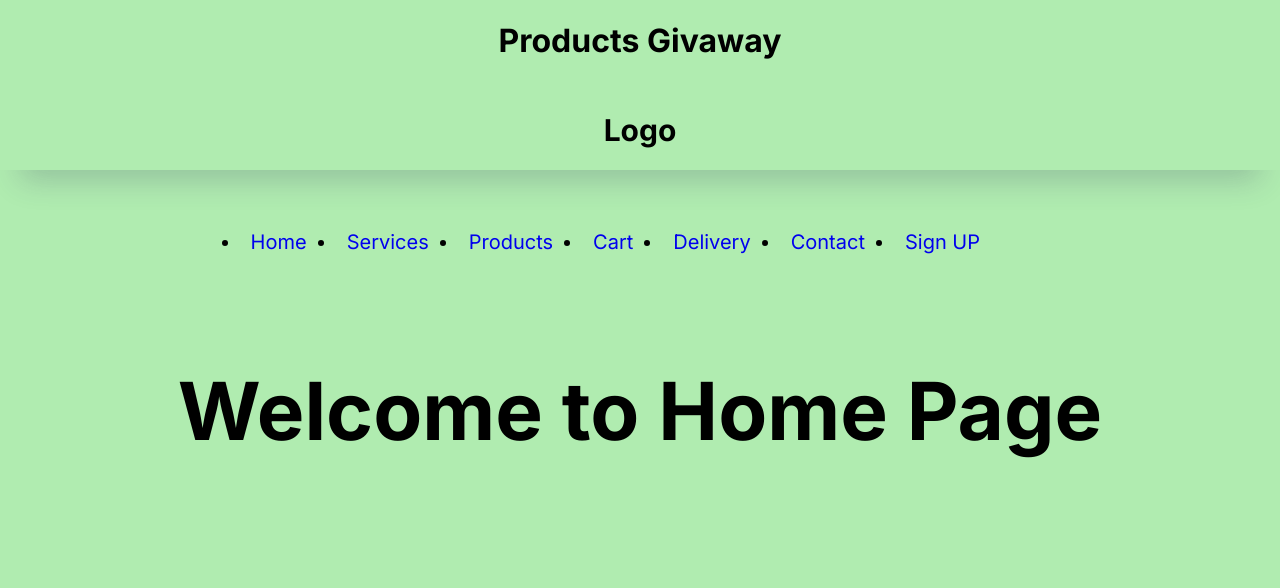
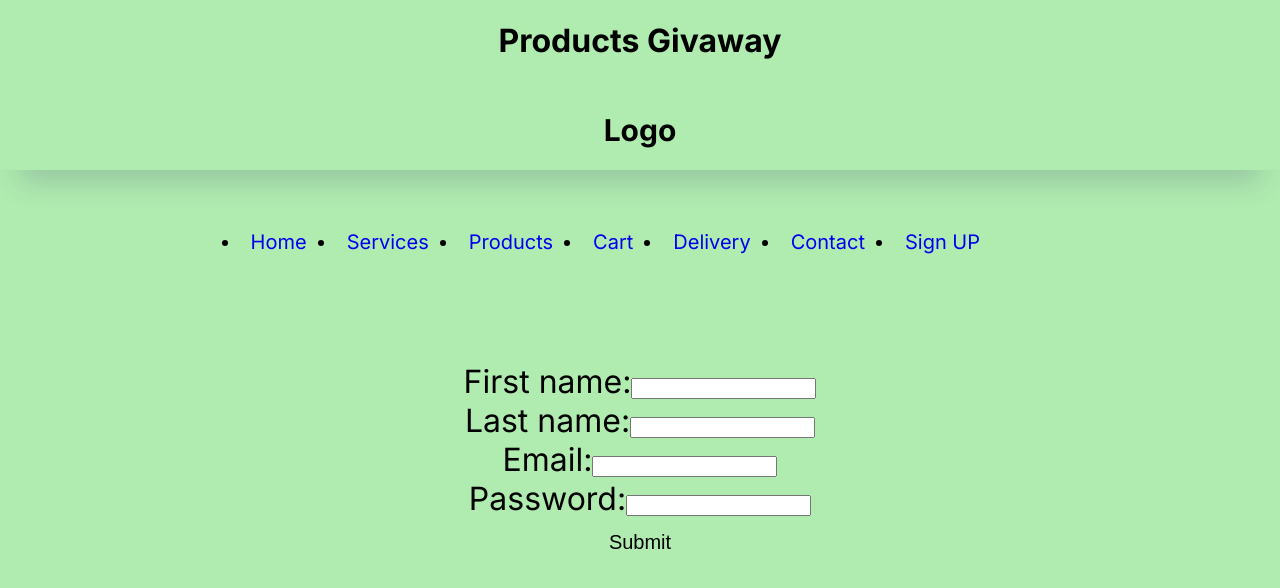
Before and after one commit to cdjojoy/givaway-frontend, a React (Create React App) app: page /signup in a window 1280 px wide. Shown: the top 588 px of the page. Built offline with nearby package versions, Linux system fonts and the light colour scheme.

Commit message:
Create SignUp Components

```diff
--- a/src/component/Navbar.jsx
+++ b/src/component/Navbar.jsx
@@ -1,7 +1,7 @@
 import React, { useState } from "react";
 import { NavLink } from "react-router-dom";
 import "../App.css"
-import { FaBars, FaSearch } from "react-icons/fa";
+import { FaBars} from "react-icons/fa";
 import { ImCross } from "react-icons/im";
 
 function Navbar() {
@@ -10,7 +10,6 @@ function Navbar() {
   return (
 
     <div className="header">
-
       <nav className="nav-bar">
        <h3 className="logo">Logo</h3>
         <ul
@@ -32,8 +31,7 @@ function Navbar() {
       {mobile ? <ImCross /> :  <FaBars />}
       </button>
       </nav>
-
-  </div>
+    </div>
  );
 }
 
--- a/src/component/PhotoList.jsx
+++ b/src/component/PhotoList.jsx
@@ -4,7 +4,6 @@ export default function PhotoList ( { product }) {
    //console.log(product);
    return(
     <section className="main-navbar">
-
         <form className="photo-list">
             <img
                src={product.images[0]}
--- a/src/component/Products.jsx
+++ b/src/component/Products.jsx
@@ -17,14 +17,12 @@ import PhotoList from "./PhotoList";
     //const productsComp =
 return (
     <main>
-    <h1>I am array of photos</h1>
     <div className="product">
         { products.map((product) => {
         return (
           <PhotoList
             key={product.id}
             product={product}
-
           />
         );
     })}
--- a/src/component/SignUp.jsx
+++ b/src/component/SignUp.jsx
@@ -1,9 +1,72 @@
-import React from "react";
+import React, { useState } from "react";
 
  const SignUp = () => {
+    const [formData, setFormData] = useState({
+       //Data Inputs
+       firstName: "",
+       lastName: "",
+       email: "",
+       password: "",
+    })
+
+    const handleSubmit = (e) => {
+      e.preventDefault();
+      //Submit the form using formData to SERVER
+    };
+
+    const handleChange = (e) => {
+        setFormData({
+            ...formData,
+            [e.target.name]: e.target.valeu,
+        });
+
+    };
+
     return(
         <section className="main-navbar">
-           <h1>Welcome to Home Page</h1>
+           <form onSubmit={handleSubmit}>
+            <labelhtml>
+                First name:
+                <input
+                  type="text"
+                  name="firstName"
+                  value={formData.firstName}
+                  onChange={handleChange}
+                />
+            </labelhtml>
+            <br />
+            <labelhtml>
+                Last name:
+                <input
+                  type="text"
+                  name="lastName"
+                  value={formData.lastName}
+                  onChange={handleChange}
+                />
+            </labelhtml>
+            <br />
+            <labelhtml>
+                Email:
+                <input
+                  type="email"
+                  name="email"
+                  value={formData.email}
+                  onChange={handleChange}
+                />
+            </labelhtml>
+            <br />
+            <labelhtml>
+                Password:
+                <input
+                  type="password"
+                  name="password"
+                  value={formData.password}
+                  onChange={handleChange}
+                />
+            </labelhtml>
+            <br />
+            <button type="submit">Submit</button>
+           </form>
         </section>
     );
 }
```
Also changed, not shown: public/data/products.json (+76 -2 lines).
